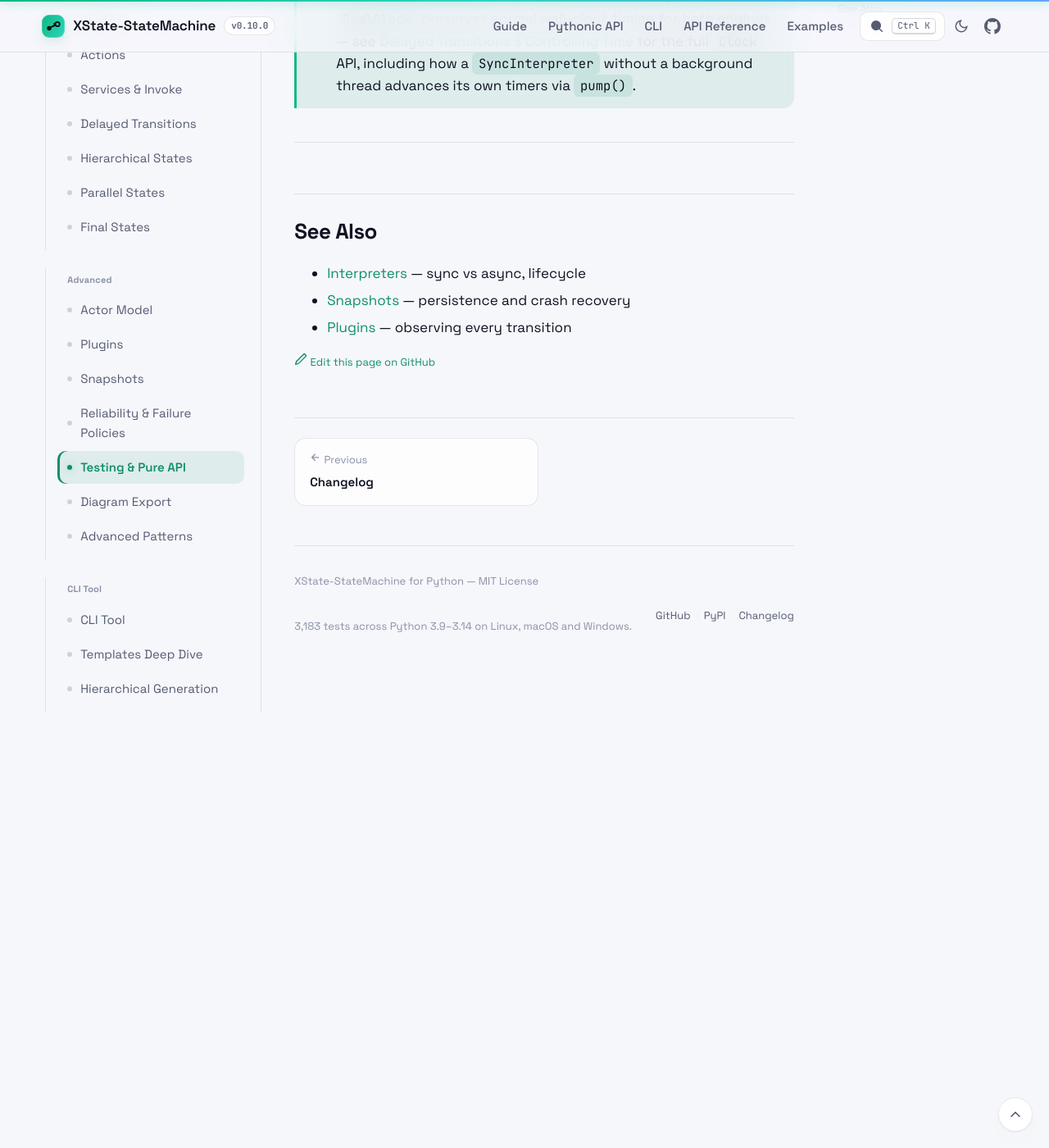
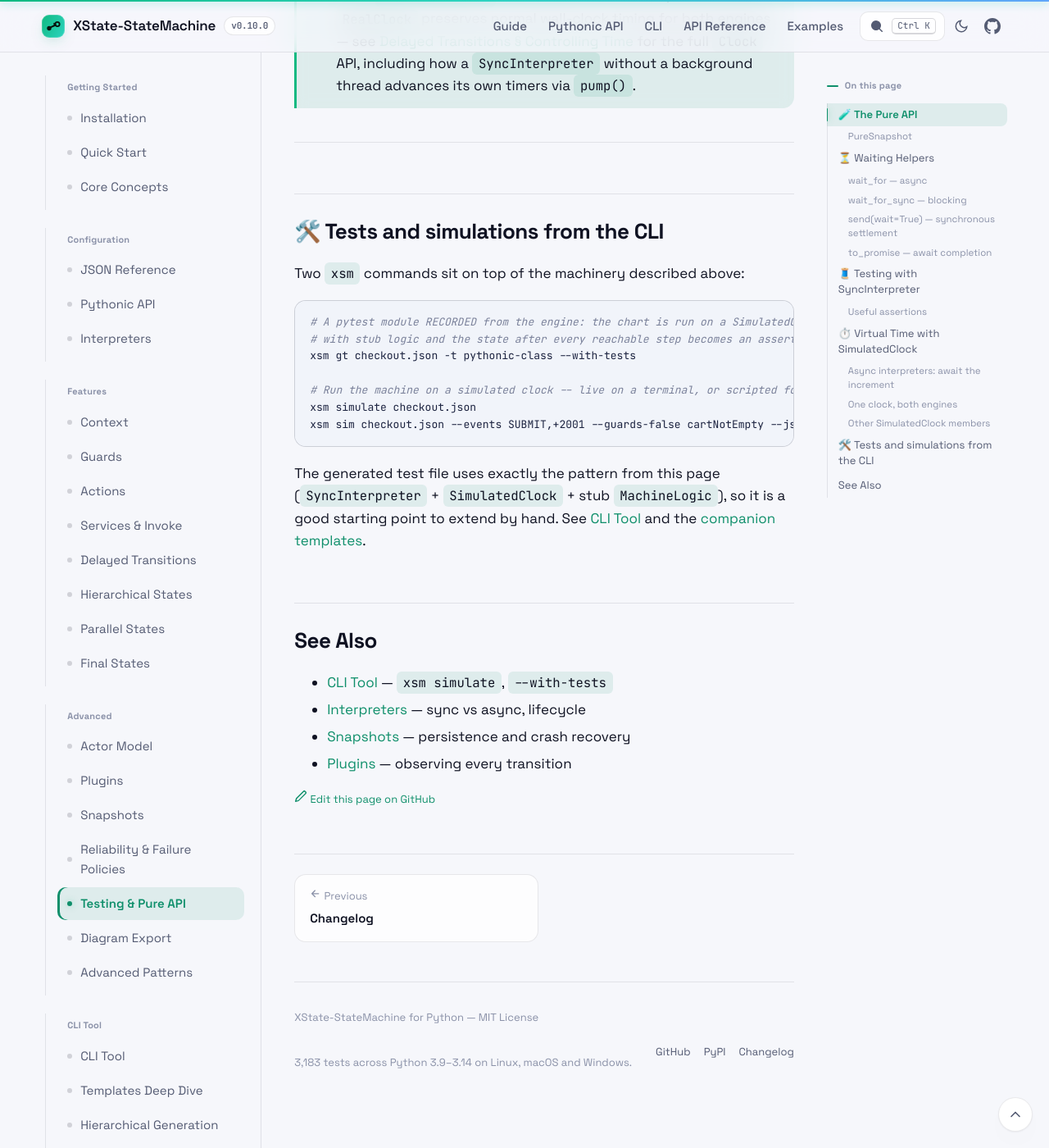
Before and after one commit to basiltt/xstate-statemachine, a Jekyll site: the page built from docs/_guide/testing-and-pure-api.md, in a window 1280 px wide and 1400 px high, scrolled down 9043 px. Shown: the whole window at 82% size. Built offline with Jekyll 4.4.1, drawn with Linux system fonts in a browser that asks for light colours; before the commit the page ends 9911 px from its top, so only the background shows below that.

Commit message:
docs: refresh README and site for 0.10.0 -- stats, landing card, CLI cross-links
- test count 3,702 / 93% in README badge, landing hero and getting-started
- landing page: CLI feature card, hero lede
- README feature card describes the toolkit, not just codegen
- diagrams / testing / plugins / FAQ guides link to xsm diagram,
  simulate, --with-tests and --with-plugin

Co-Authored-By: Claude Fable 5 <noreply@anthropic.com>

````diff
--- a/docs/_guide/testing-and-pure-api.md
+++ b/docs/_guide/testing-and-pure-api.md
@@ -319,8 +319,25 @@ Timers fire **one at a time**, re-reading the schedule between each — so a tim
 
 ---
 
+## 🛠️ Tests and simulations from the CLI
+
+Two `xsm` commands sit on top of the machinery described above:
+
+```bash
+# A pytest module RECORDED from the engine: the chart is run on a SimulatedClock
+# with stub logic and the state after every reachable step becomes an assertion.
+xsm gt checkout.json -t pythonic-class --with-tests
+
+# Run the machine on a simulated clock -- live on a terminal, or scripted for CI
+xsm simulate checkout.json
+xsm sim checkout.json --events SUBMIT,+2001 --guards-false cartNotEmpty --json
+```
+
+The generated test file uses exactly the pattern from this page (`SyncInterpreter` + `SimulatedClock` + stub `MachineLogic`), so it is a good starting point to extend by hand. See [CLI Tool](../cli/) and the [companion templates](../cli-templates/#companion-templates).
+
 ## See Also
 
+- [CLI Tool](../cli/) — `xsm simulate`, `--with-tests`
 - [Interpreters](../interpreters/) — sync vs async, lifecycle
 - [Snapshots](../snapshots/) — persistence and crash recovery
 - [Plugins](../plugins/) — observing every transition
````
Also changed, not shown: docs/_guide/diagrams.md (+12 -0 lines), docs/_guide/faq.md (+5 -1 lines), docs/_guide/getting-started.md (+1 -1 lines), docs/_guide/plugins.md (+2 -0 lines), docs/index.html (+10 -3 lines), README.md.
